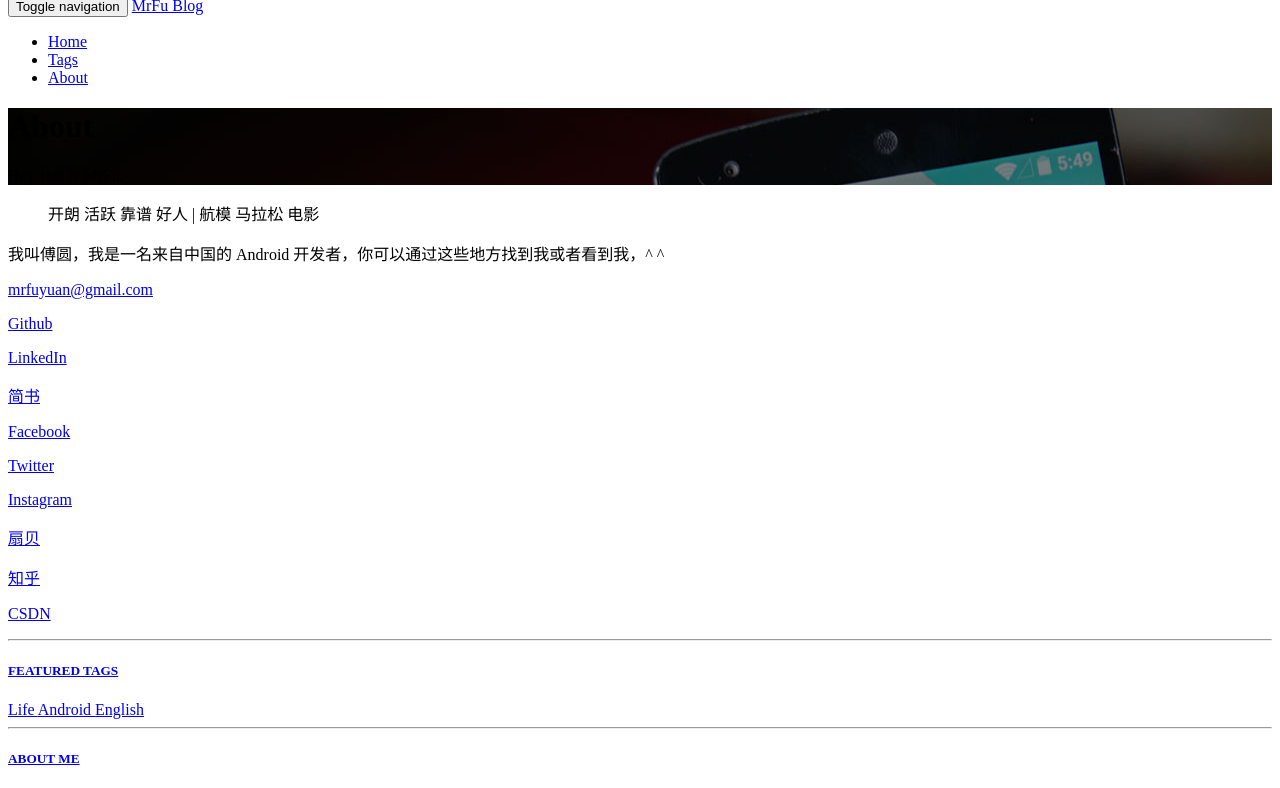
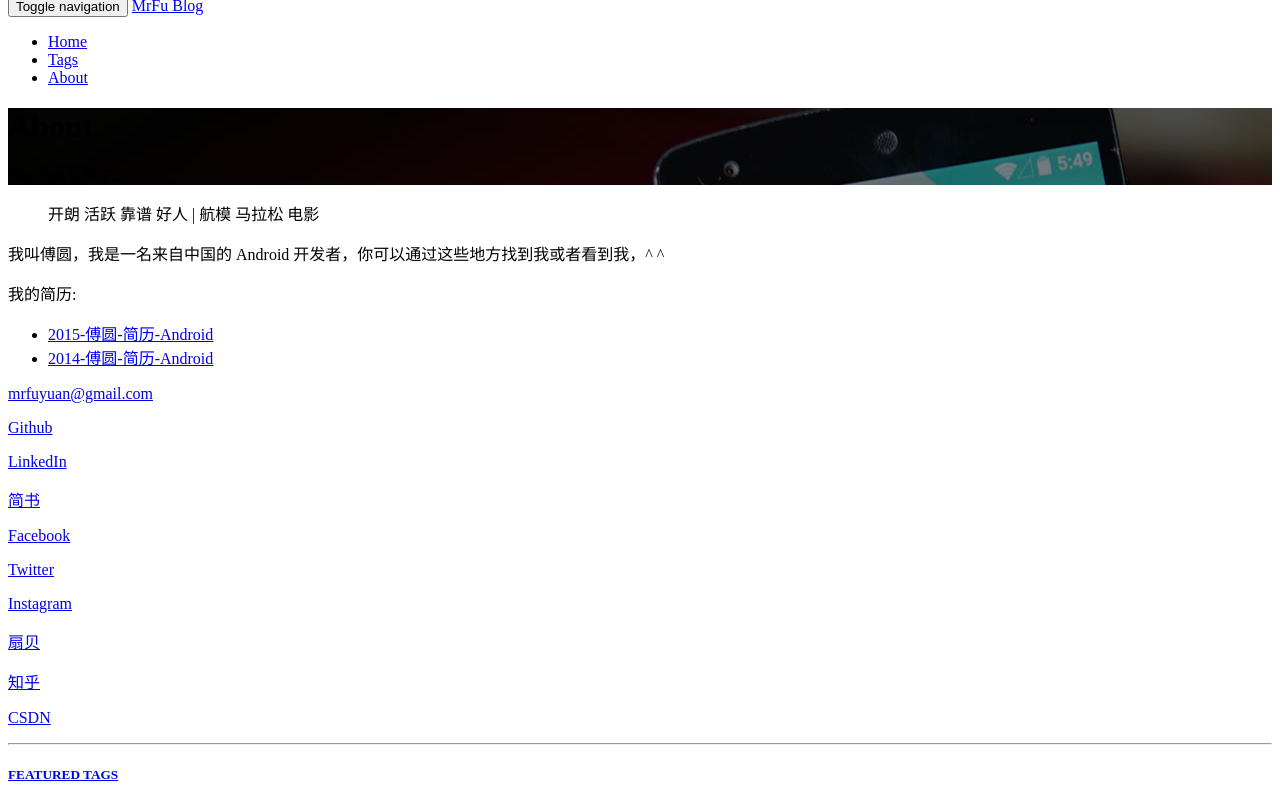
Before and after one commit to MrFuFuFu/mrfufufu.github.io, a Jekyll site: the page built from about.html, in a window 1280 px wide and 900 px high, cut to the strip 112-900 px from the top of the window. Built offline with Jekyll 4.4.1, drawn with Linux system fonts in a browser that asks for light colours; nearby versions of some CDN libraries; comment, search, counter and statistics services are not loaded.

Commit message:
add Resume

```diff
--- a/about.html
+++ b/about.html
@@ -11,6 +11,12 @@
     </blockquote>
 
     <p>我叫傅圆，我是一名来自中国的 Android 开发者，你可以通过这些地方找到我或者看到我，^ ^</p>
+
+    我的简历:
+    <ul class="active-list">
+        <li><a href="{{site.baseUrl}}/attach/2015-mrfu-Resume-Android.pdf"> 2015-傅圆-简历-Android </a></li>
+        <li><a href="{{site.baseUrl}}/attach/2014-mrfu-Resume-Android.pdf"> 2014-傅圆-简历-Android </a></li>
+    </ul>
 
     <p><a href="mailto:mrfuyuan@gmail.com?subject=Hello%20again">mrfuyuan@gmail.com</a></p>
 
```
Also changed, not shown: 2 other files.
